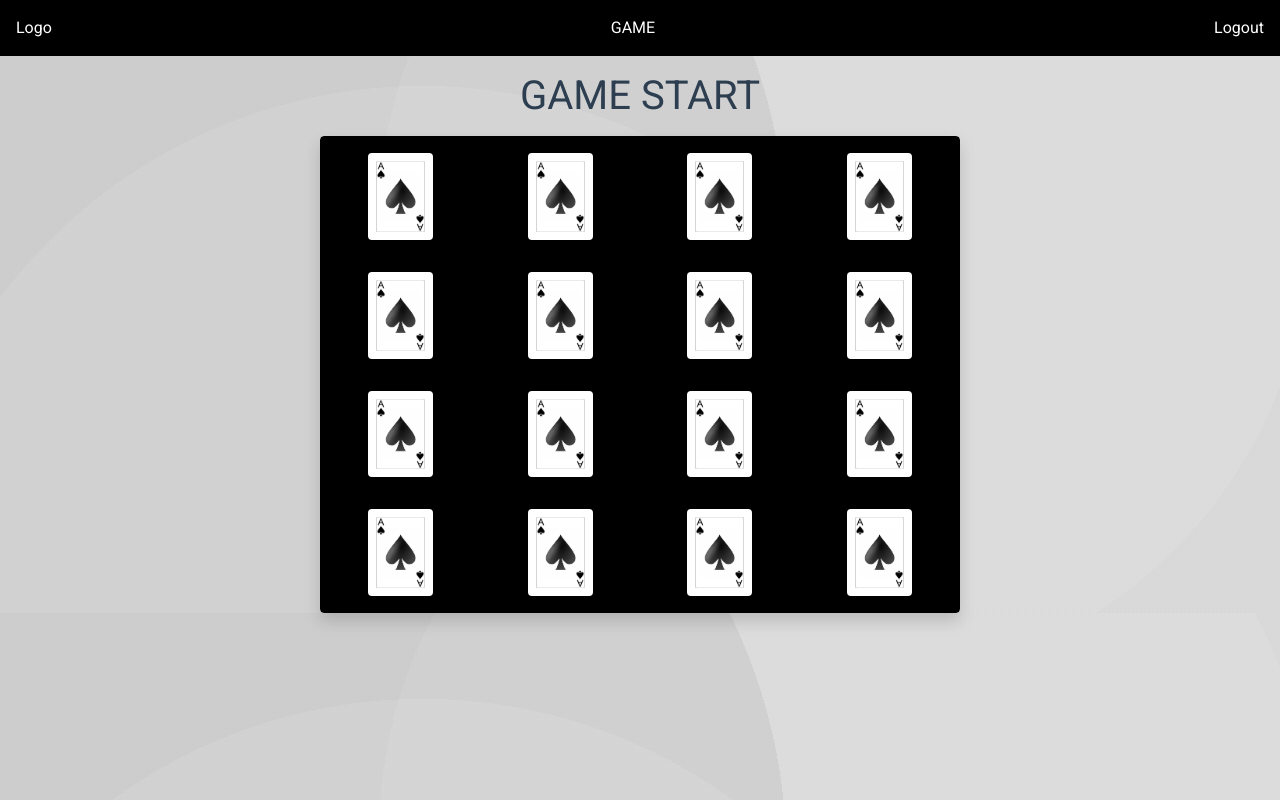
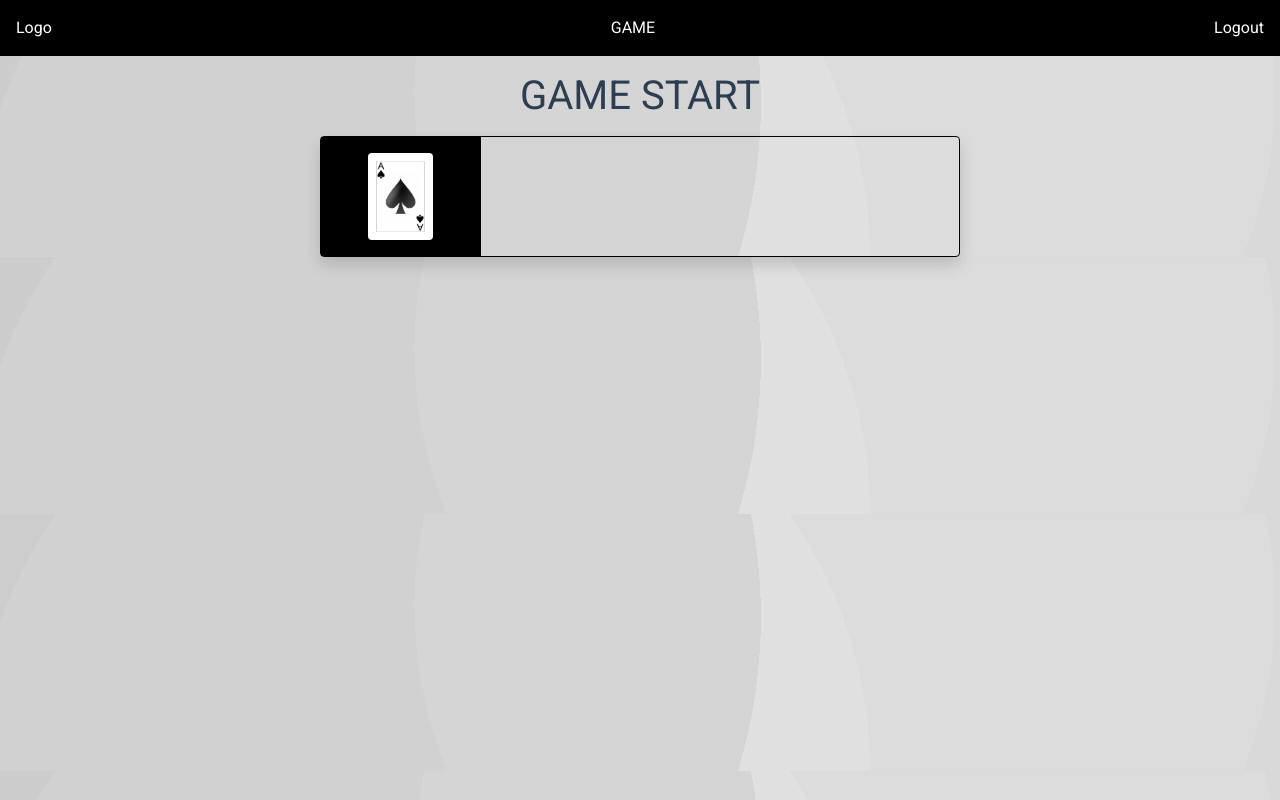
Before and after one commit to hutamafs/CardMatchingGame, a Vue app in the folder client/: page / in a window 1280 px wide. Built offline with nearby package versions, Linux system fonts and the light colour scheme.

Commit message:
add component card.vue

```diff
--- a/client/src/App.vue
+++ b/client/src/App.vue
@@ -1,9 +1,6 @@
 <template>
   <div id="app">
-    <!-- <div id="nav">
-      <router-link to="/">Home</router-link> |
-      <router-link to="/about">About</router-link>
-    </div> -->
+    <!-- navbar -->
     <div class="container-flex">
       <div class="item-flex">Logo</div>
       <div class="item-flex">GAME</div>
--- a/client/src/components/Card.vue
+++ b/client/src/components/Card.vue
@@ -1,35 +1,7 @@
 <template>
-  <div class="hello">
-    <h1>{{ msg }}</h1>
-    <p>
-      For a guide and recipes on how to configure / customize this project,<br>
-      check out the
-      <a href="https://cli.vuejs.org" target="_blank" rel="noopener">vue-cli documentation</a>.
-    </p>
-    <h3>Installed CLI Plugins</h3>
-    <ul>
-      <li><a href="https://github.com/vuejs/vue-cli/tree/dev/packages/%40vue/cli-plugin-babel" target="_blank" rel="noopener">babel</a></li>
-      <li><a href="https://github.com/vuejs/vue-cli/tree/dev/packages/%40vue/cli-plugin-router" target="_blank" rel="noopener">router</a></li>
-      <li><a href="https://github.com/vuejs/vue-cli/tree/dev/packages/%40vue/cli-plugin-vuex" target="_blank" rel="noopener">vuex</a></li>
-      <li><a href="https://github.com/vuejs/vue-cli/tree/dev/packages/%40vue/cli-plugin-eslint" target="_blank" rel="noopener">eslint</a></li>
-    </ul>
-    <h3>Essential Links</h3>
-    <ul>
-      <li><a href="https://vuejs.org" target="_blank" rel="noopener">Core Docs</a></li>
-      <li><a href="https://forum.vuejs.org" target="_blank" rel="noopener">Forum</a></li>
-      <li><a href="https://chat.vuejs.org" target="_blank" rel="noopener">Community Chat</a></li>
-      <li><a href="https://twitter.com/vuejs" target="_blank" rel="noopener">Twitter</a></li>
-      <li><a href="https://news.vuejs.org" target="_blank" rel="noopener">News</a></li>
-    </ul>
-    <h3>Ecosystem</h3>
-    <ul>
-      <li><a href="https://router.vuejs.org" target="_blank" rel="noopener">vue-router</a></li>
-      <li><a href="https://vuex.vuejs.org" target="_blank" rel="noopener">vuex</a></li>
-      <li><a href="https://github.com/vuejs/vue-devtools#vue-devtools" target="_blank" rel="noopener">vue-devtools</a></li>
-      <li><a href="https://vue-loader.vuejs.org" target="_blank" rel="noopener">vue-loader</a></li>
-      <li><a href="https://github.com/vuejs/awesome-vue" target="_blank" rel="noopener">awesome-vue</a></li>
-    </ul>
-  </div>
+        <div class="col-md-3" id="background-card">
+          <img src="../images/1_of_spades.png" id="background-image" class="rounded mx-auto d-block p-2" alt="...">
+        </div>
 </template>
 
 <script>
--- a/client/src/router/index.js
+++ b/client/src/router/index.js
@@ -9,14 +9,6 @@ const routes = [
     path: '/',
     name: 'Home',
     component: Home
-  },
-  {
-    path: '/about',
-    name: 'About',
-    // route level code-splitting
-    // this generates a separate chunk (about.[hash].js) for this route
-    // which is lazy-loaded when the route is visited.
-    component: () => import(/* webpackChunkName: "about" */ '../views/About.vue')
   },
   {
     path: '/login',
--- a/client/src/views/About.vue
+++ /dev/null
@@ -1,5 +0,0 @@
-<template>
-  <div class="about">
-    <h1>This is an about page</h1>
-  </div>
-</template>
--- a/client/src/views/Home.vue
+++ b/client/src/views/Home.vue
@@ -3,58 +3,9 @@
         <div class="container">
       <h1 class="text-center mt-3">GAME START</h1>
     </div>
-
     <div class="container">
       <div class="row mt-3 shadow rounded">
-        <div class="col-md-3" id="background-card">
-          <img src="../images/1_of_spades.png" id="background-image" class="rounded mx-auto d-block p-2" alt="...">
-        </div>
-        <div class="col-md-3" id="background-card">
-          <img src="../images/1_of_spades.png" id="background-image" class="rounded mx-auto d-block p-2" alt="...">
-        </div>
-        <div class="col-md-3" id="background-card">
-          <img src="../images/1_of_spades.png" id="background-image" class="rounded mx-auto d-block p-2" alt="...">
-        </div>
-        <div class="col-md-3" id="background-card">
-          <img src="../images/1_of_spades.png" id="background-image" class="rounded mx-auto d-block p-2" alt="...">
-        </div>
-        <div class="col-md-3" id="background-card">
-          <img src="../images/1_of_spades.png" id="background-image" class="rounded mx-auto d-block p-2" alt="...">
-        </div>
-        <div class="col-md-3" id="background-card">
-          <img src="../images/1_of_spades.png" id="background-image" class="rounded mx-auto d-block p-2" alt="...">
-        </div>
-        <div class="col-md-3" id="background-card">
-          <img src="../images/1_of_spades.png" id="background-image" class="rounded mx-auto d-block p-2" alt="...">
-        </div>
-        <div class="col-md-3" id="background-card">
-          <img src="../images/1_of_spades.png" id="background-image" class="rounded mx-auto d-block p-2" alt="...">
-        </div>
-        <div class="col-md-3" id="background-card">
-          <img src="../images/1_of_spades.png" id="background-image" class="rounded mx-auto d-block p-2" alt="...">
-        </div>
-        <div class="col-md-3" id="background-card">
-          <img src="../images/1_of_spades.png" id="background-image" class="rounded mx-auto d-block p-2" alt="...">
-        </div>
-        <div class="col-md-3" id="background-card">
-          <img src="../images/1_of_spades.png" id="background-image" class="rounded mx-auto d-block p-2" alt="...">
-        </div>
-        <div class="col-md-3" id="background-card">
-          <img src="../images/1_of_spades.png" id="background-image" class="rounded mx-auto d-block p-2" alt="...">
-        </div>
-        <div class="col-md-3" id="background-card">
-          <img src="../images/1_of_spades.png" id="background-image" class="rounded mx-auto d-block p-2" alt="...">
-        </div>
-        <div class="col-md-3" id="background-card">
-          <img src="../images/1_of_spades.png" id="background-image" class="rounded mx-auto d-block p-2" alt="...">
-        </div>
-        <div class="col-md-3" id="background-card">
-          <img src="../images/1_of_spades.png" id="background-image" class="rounded mx-auto d-block p-2" alt="...">
-        </div>
-        <div class="col-md-3" id="background-card">
-          <img src="../images/1_of_spades.png" id="background-image" class="rounded mx-auto d-block p-2" alt="...">
-        </div>
-
+        <Card/>
       </div>
     </div>
   </div>
--- a/client/src/views/Login.vue
+++ b/client/src/views/Login.vue
@@ -3,10 +3,10 @@
   <section>
     <div id="loginregister-container" class="p-3 m-5">
       <div class="row d-flex mt-5">
-        <div class="col-4 shadow register-login rounded bg-warning">
+        <div class="col-4 text-light register-login rounded bg-dark mt-5">
           <p class="mt-2 red">Please Login first</p>
           <form class="my-4" @submit.prevent="login">
-            <div class="form-group">
+            <div class="form-group ">
               <label for="email-login">Name</label>
               <input
                 type="text"
@@ -19,7 +19,7 @@
             <button
               type="submit"
               id="btn-login"
-              class="btn btn-light btn-outline-dark"
+              class="btn btn-light btn-outline-light"
             >
               Login
             </button>
@@ -35,8 +35,6 @@
 </template>
 
 <script>
-// import axios from '../axios/axiosInstance'
-
 export default {
   name: 'Login',
   components: {},
@@ -46,25 +44,6 @@ export default {
     }
   },
   methods: {
-    // login () {
-    //   console.log(this.email, this.password)
-    //   axios({
-    //     url: '/users/login',
-    //     method: 'post',
-    //     data: {
-    //       email: this.email,
-    //       password: this.password
-    //     }
-    //   })
-    //     .then((accessToken) => {
-    //       console.log(accessToken.data.access_token, '<<< ini accessToken')
-    //       localStorage.setItem('accessToken', accessToken.data.access_token)
-    //       this.$router.push({ name: 'Home' })
-    //     })
-    //     .catch(err => {
-    //       console.log(err)
-    //     })
-    // }
     login () {
       const payload = {
         email: this.email,
```
